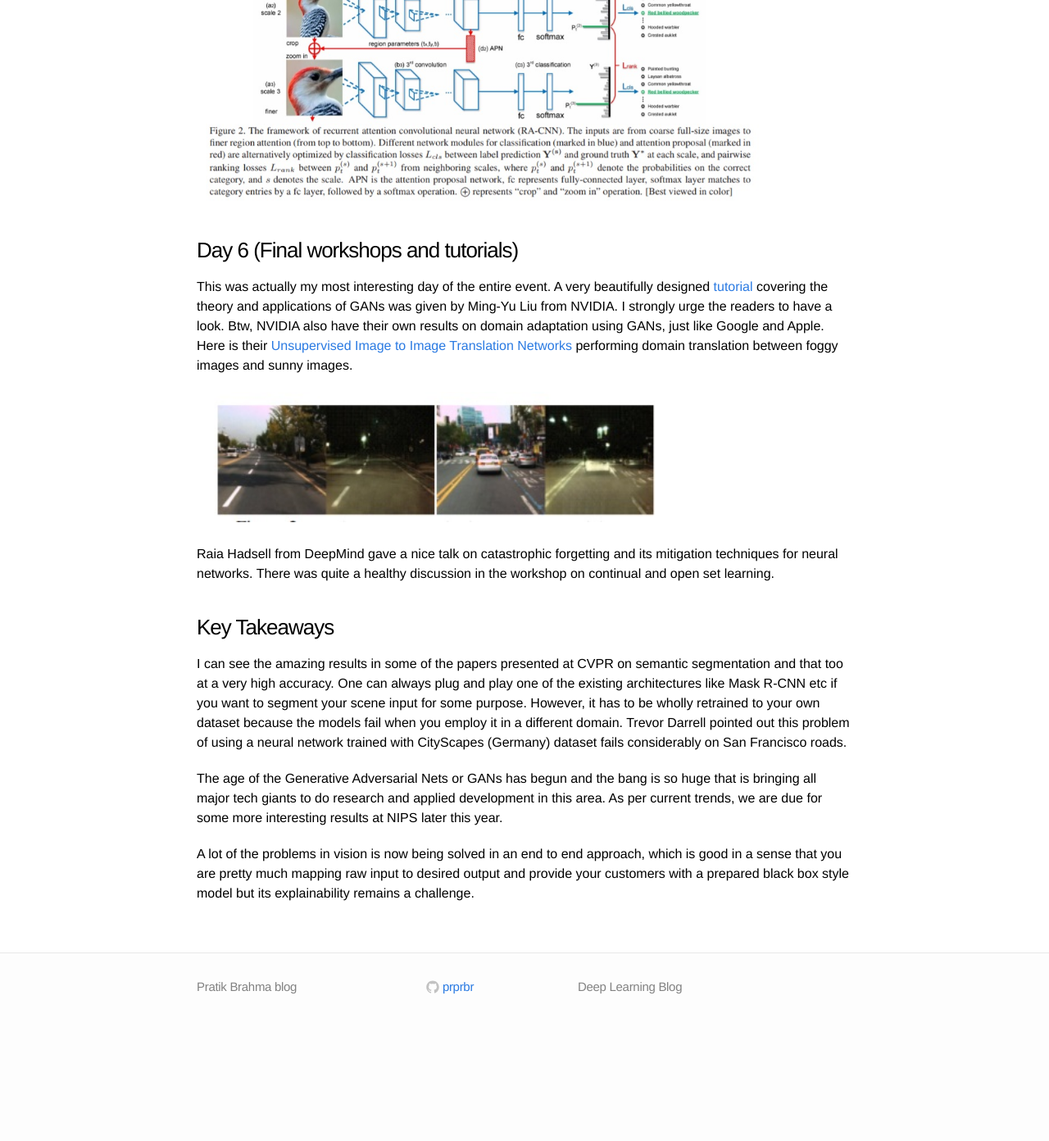
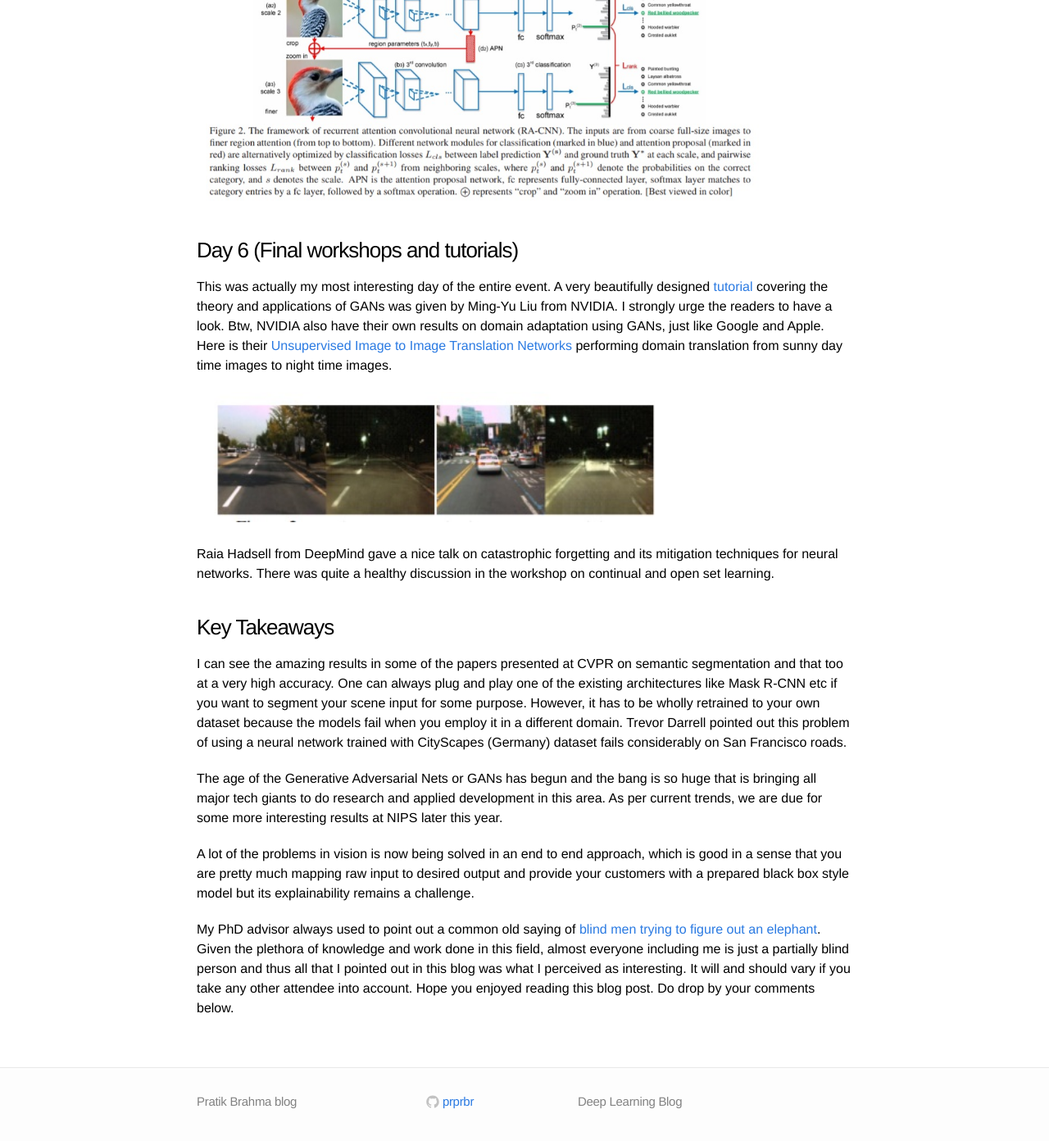
Before and after one commit to prprbr/prprbr.github.io, a Jekyll site: the page built from _posts/2017-08-06-Deeplearning-CVPR.markdown, in a window 1280 px wide and 1400 px high, scrolled down 2992 px. Shown: the top 1392 px of the window at 82% size. Built offline with Jekyll 4.4.1, drawn with Linux system fonts in a browser that asks for light colours; comment, search, counter and statistics services are not loaded; before the commit the page ends 4252 px from its top, so only the background shows below that.

Commit message:
Update 2017-08-06-Deeplearning-CVPR.markdown

```diff
--- a/_posts/2017-08-06-Deeplearning-CVPR.markdown
+++ b/_posts/2017-08-06-Deeplearning-CVPR.markdown
@@ -39,7 +39,7 @@ in a mutually reinforced manner. In this perspective, the inputs to their model
 
 ### Day 6 (Final workshops and tutorials)
 
-This was actually my most interesting day of the entire event. A very beautifully designed [tutorial](https://github.com/mingyuliutw/cvpr2017_gan_tutorial) covering the theory and applications of GANs was given by Ming-Yu Liu from NVIDIA. I strongly urge the readers to have a look. Btw, NVIDIA also have their own results on domain adaptation using GANs, just like Google and Apple. Here is their [Unsupervised Image to Image Translation Networks](https://arxiv.org/pdf/1703.00848.pdf) performing domain translation between foggy images and sunny images.
+This was actually my most interesting day of the entire event. A very beautifully designed [tutorial](https://github.com/mingyuliutw/cvpr2017_gan_tutorial) covering the theory and applications of GANs was given by Ming-Yu Liu from NVIDIA. I strongly urge the readers to have a look. Btw, NVIDIA also have their own results on domain adaptation using GANs, just like Google and Apple. Here is their [Unsupervised Image to Image Translation Networks](https://arxiv.org/pdf/1703.00848.pdf) performing domain translation from sunny day time images to night time images.
 
 <img src="/assets/cvpr/UINT.jpg" width="70%" height="70%" title="source:Unsup Image-to-image translation by Ming Yu Liu" />
 
@@ -53,3 +53,5 @@ I can see the amazing results in some of the papers presented at CVPR on semanti
 The age of the Generative Adversarial Nets or GANs has begun and the bang is so huge that is bringing all major tech giants to do research and applied development in this area. As per current trends, we are due for some more interesting results at NIPS later this year.
 
 A lot of the problems in vision is now being solved in an end to end approach, which is good in a sense that you are pretty much mapping raw input to desired output and provide your customers with a prepared black box style model but its explainability remains a challenge.
+
+My PhD advisor always used to point out a common old saying of [blind men trying to figure out an elephant](https://en.wikipedia.org/wiki/Blind_men_and_an_elephant). Given the plethora of knowledge and work done in this field, almost everyone including me is just a partially blind person and thus all that I pointed out in this blog was what I perceived as interesting. It will and should vary if you take any other attendee into account. Hope you enjoyed reading this blog post. Do drop by your comments below.
```
